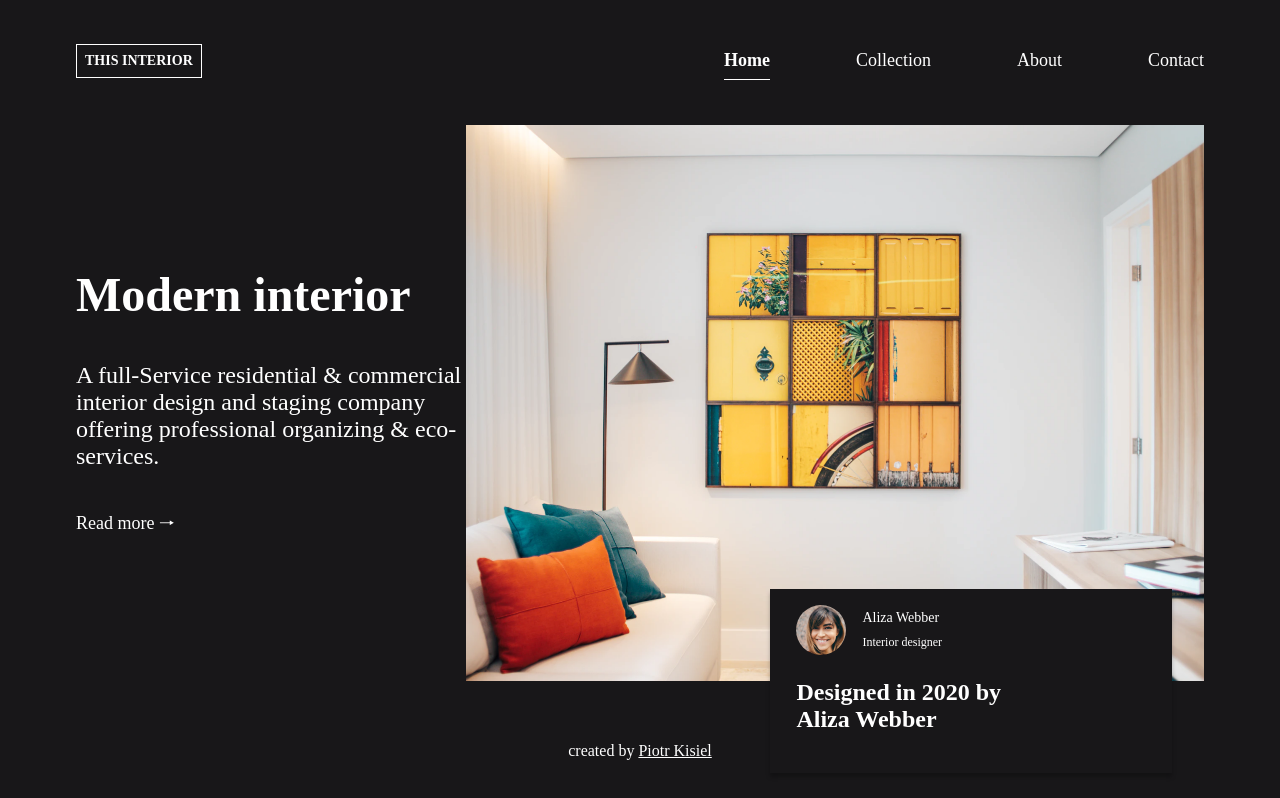
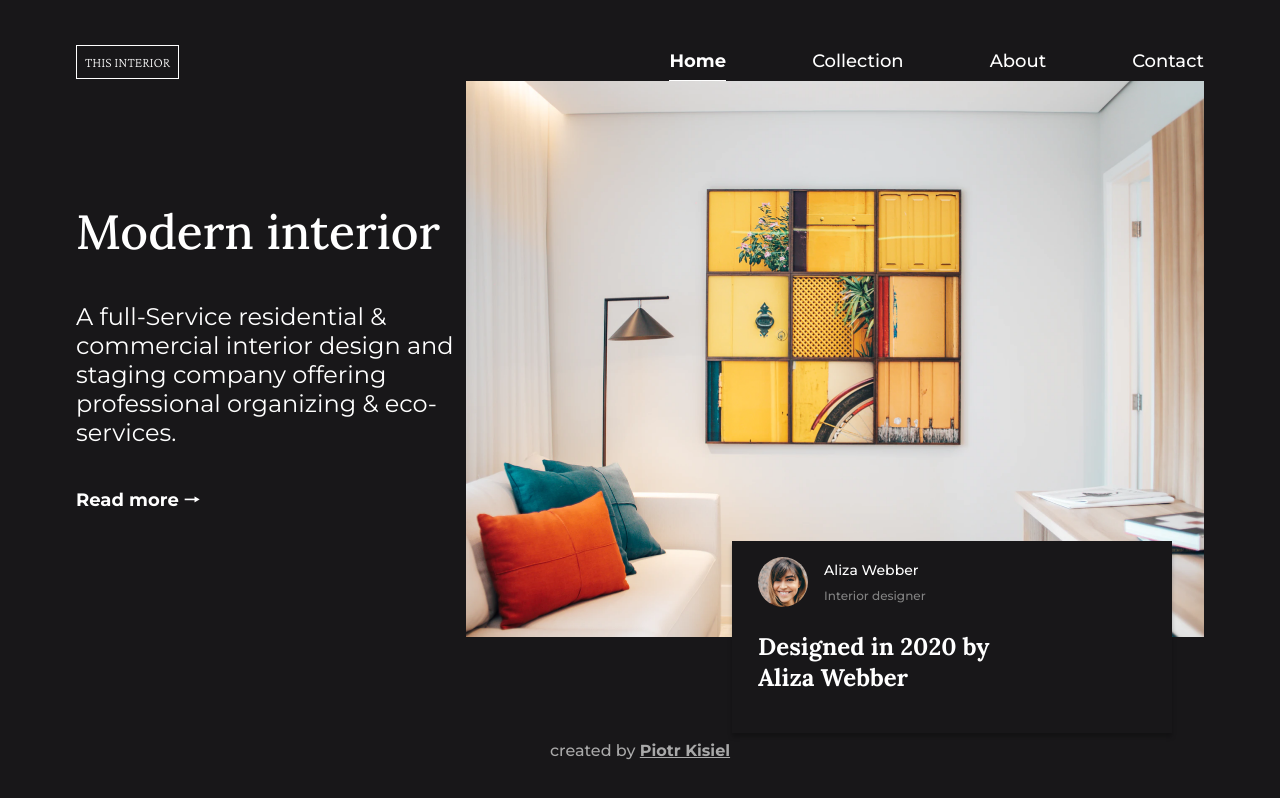
Before and after one commit to pietyr/interior-consultant, a plain HTML site: page index.html in a window 1280 px wide. Drawn offline with nearby package versions, Linux system fonts and the light colour scheme.

Commit message:
feat: linked and added fonts

```diff
--- a/index.html
+++ b/index.html
@@ -8,8 +8,10 @@
   maximum-scale=5"
 		/>
 		<link rel="icon" href="images/devchallenges.png" />
+		<link rel="preconnect" href="https://fonts.googleapis.com" />
+		<link rel="preconnect" href="https://fonts.gstatic.com" crossorigin />
 		<link
-			href="https://fonts.googleapis.com/css2?family=Poppins:wght@400;500&display=swap"
+			href="https://fonts.googleapis.com/css2?family=Crimson+Pro:wght@200&family=Lora:wght@500;700&family=Montserrat:wght@400;500;700&display=swap"
 			rel="stylesheet"
 		/>
 		<link rel="stylesheet" href="style.css" />
--- a/style.css
+++ b/style.css
@@ -9,6 +9,8 @@
 
 	--background: #181719;
 	--font: #ffffff;
+	--gray-2: #a9a9a9;
+	--gray-3: #828282;
 }
 
 body {
@@ -20,6 +22,8 @@ body {
 	color: var(--font);
 	padding: 2.625rem 4.75rem 1.5rem;
 	margin: 0;
+	font-family: "Montserrat", sans-serif;
+	font-weight: 400;
 }
 
 header,
@@ -46,6 +50,8 @@ h2 {
 	margin: 0;
 	padding: 0.5rem;
 	border: 1px var(--font) solid;
+	font-family: "Crimson Pro", serif;
+	font-weight: 200;
 	font-size: 0.875rem;
 	text-transform: uppercase;
 }
@@ -65,6 +71,8 @@ ul {
 
 li {
 	display: inline-block;
+	font-family: "Montserrat", sans-serif;
+	font-weight: 500;
 	font-size: 1.125rem;
 	padding: 0.5rem 0;
 }
@@ -72,10 +80,6 @@ li {
 li:first-child {
 	font-weight: 700;
 	border-bottom: 1px var(--font) solid;
-}
-
-footer {
-	text-align: center;
 }
 
 main {
@@ -92,6 +96,8 @@ section.description {
 }
 
 h1 {
+	font-family: "Lora", serif;
+	font-weight: 500;
 	font-size: 3rem;
 	margin: 0;
 }
@@ -103,6 +109,7 @@ section.description p {
 
 section.description a {
 	font-size: 1.125rem;
+	font-weight: 700;
 	text-decoration: none;
 }
 
@@ -128,6 +135,8 @@ div.author-wrapper {
 }
 
 h3 {
+	font-family: "Lora", serif;
+	font-weight: 700;
 	font-size: 1.5rem;
 	max-width: 70%;
 }
@@ -148,6 +157,7 @@ div.name-wrapper {
 	display: flex;
 	flex-direction: column;
 	justify-content: space-around;
+	font-weight: 500;
 }
 
 div.name-wrapper span:first-child {
@@ -156,4 +166,18 @@ div.name-wrapper span:first-child {
 
 div.name-wrapper span:last-child {
 	font-size: 0.75rem;
+	color: var(--gray-3);
 }
+
+footer {
+	text-align: center;
+	margin-top: 5.5rem;
+	font-weight: 500;
+	color: var(--gray-2);
+}
+
+footer a,
+footer a:visited {
+	font-weight: 700;
+	color: var(--gray-2);
+}
```
